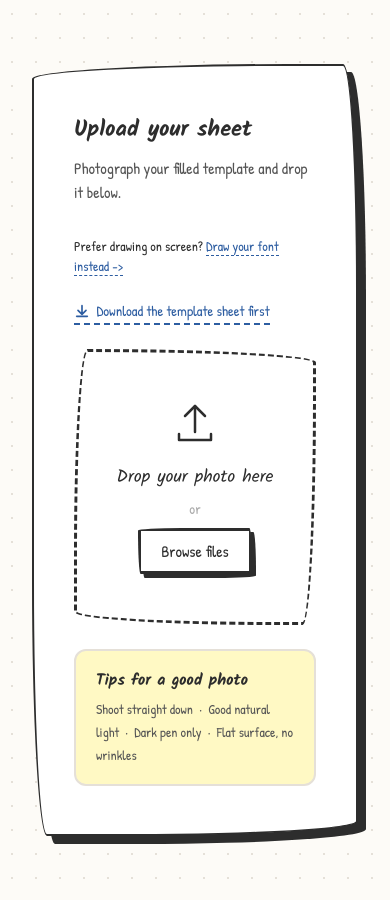
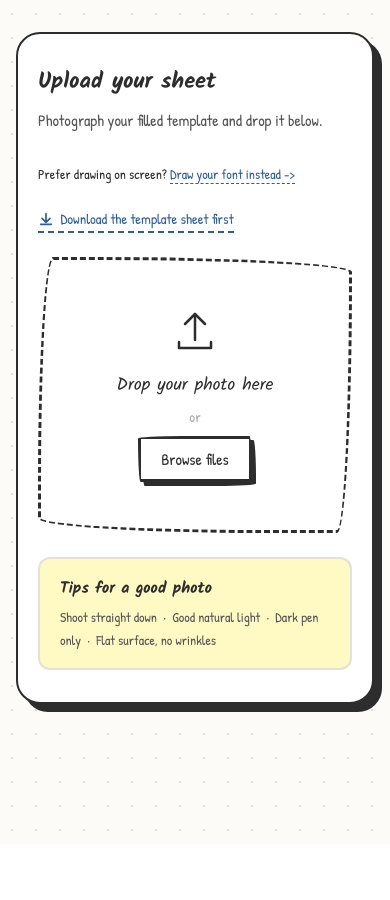
Before and after one commit to Rexaintreal/letterset, a Flask app: page /upload in a window 390 px wide. Shown: the part 70-970 px from the top of the page. After the commit the page ends 901 px from the top, so only its background shows below. Run offline with Flask 3, Linux system fonts and the light colour scheme; some libraries are stand-ins or nearby versions.

Commit message:
upload page mobile polish and drag-drop animation

```diff
--- a/static/css/styles.css
+++ b/static/css/styles.css
@@ -1623,3 +1623,35 @@ body {
         text-align: center;
     }
 }
+
+
+/* upload page mobile*/
+@media (max-width: 600px) {
+    body {
+        overflow-y: auto !important;
+        height: auto !important;
+    }
+
+    .upload-main {
+        padding: 2rem 1rem;
+        min-height: 100vh;
+        align-items: flex-start;
+    }
+
+    .upload-card {
+        padding: 2rem 1.25rem;
+        border-radius: 24px;
+        margin-bottom: 2rem;
+    }
+}
+
+.drop-zone {
+    transition: background 0.2s ease, transform 0.2s ease, box-shadow 0.2s ease;
+}
+
+.drop-zone.dragover {
+    background: #fff9c4;
+    border-style: solid;
+    transform: scale(1.02);
+    box-shadow: 0 8px 24px rgba(45, 45, 45, 0.12);
+}
```
